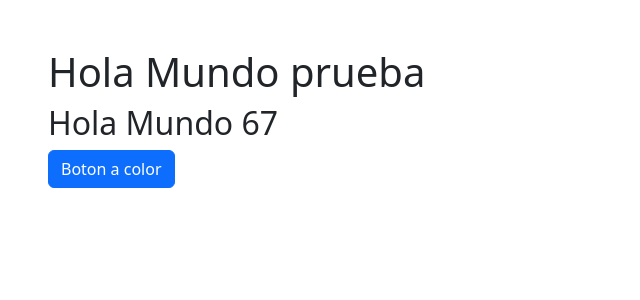
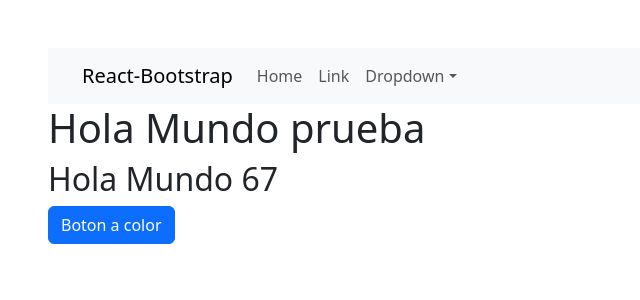
Before and after one commit to diego-hernandez-sepulveda/Turismo_DD, a React (Vite) app in the folder app/: page / in a window 1280 px wide. Shown: the top 300 px of the page, without its empty margins (0-640 px from the left). Built offline with nearby package versions, Linux system fonts and the light colour scheme.

Commit message:
Test de natvbars
Natvbar inicial sin cambios de bootstrap

```diff
--- a/app/src/App.jsx
+++ b/app/src/App.jsx
@@ -1,11 +1,39 @@
 import Button from 'react-bootstrap/Button';
+import Container from 'react-bootstrap/Container';
+import Nav from 'react-bootstrap/Nav';
+import Navbar from 'react-bootstrap/Navbar';
+import NavDropdown from 'react-bootstrap/NavDropdown';
 
 function App() {
   return (
     <div className="p-5">
+      <Navbar expand="lg" className="bg-body-tertiary">
+      <Container>
+        <Navbar.Brand href="#home">React-Bootstrap</Navbar.Brand>
+        <Navbar.Toggle aria-controls="basic-navbar-nav" />
+        <Navbar.Collapse id="basic-navbar-nav">
+          <Nav className="me-auto">
+            <Nav.Link href="#home">Home</Nav.Link>
+            <Nav.Link href="#link">Link</Nav.Link>
+            <NavDropdown title="Dropdown" id="basic-nav-dropdown">
+              <NavDropdown.Item href="#action/3.1">Action</NavDropdown.Item>
+              <NavDropdown.Item href="#action/3.2">
+                Another action
+              </NavDropdown.Item>
+              <NavDropdown.Item href="#action/3.3">Something</NavDropdown.Item>
+              <NavDropdown.Divider />
+              <NavDropdown.Item href="#action/3.4">
+                Separated link
+              </NavDropdown.Item>
+            </NavDropdown>
+          </Nav>
+        </Navbar.Collapse>
+      </Container>
+    </Navbar>
       <h1>Hola Mundo prueba </h1>
       <h2>Hola Mundo 67</h2>
       <Button variant="primary">Boton a color</Button>
+
     </div>
   );
 }
```
